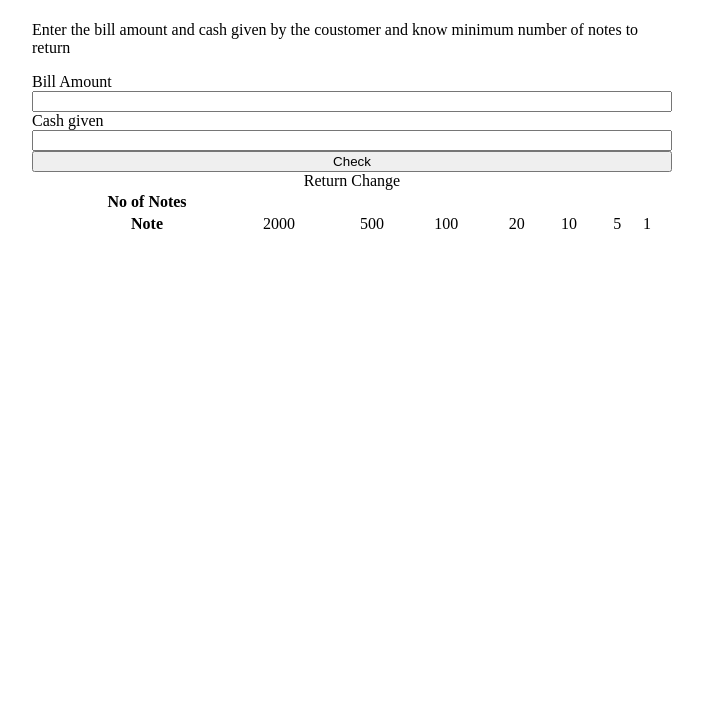
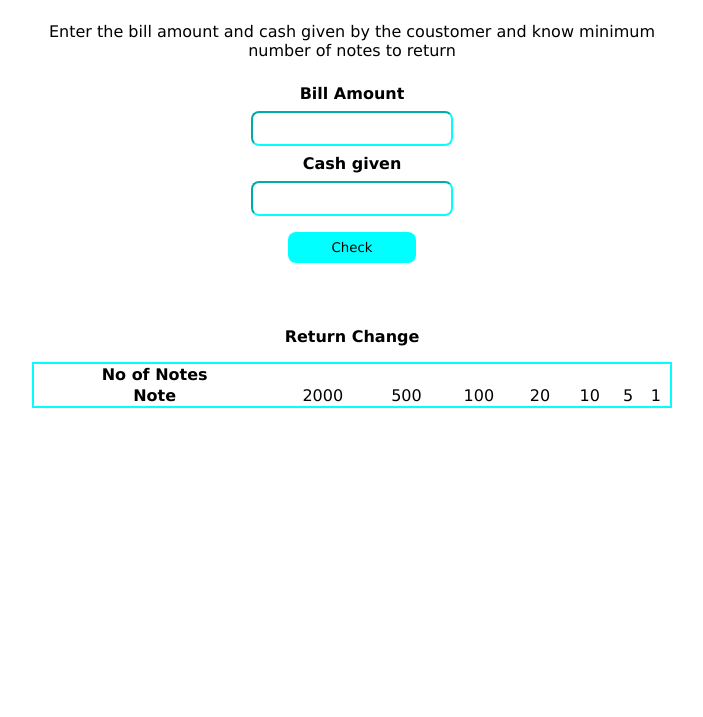
Before and after one commit to rohankr95/Mark-10, a plain HTML site: page index.html in a window 1280 px wide. Shown: the part 83-800 px from the top of the page, without its empty margins (288-991 px from the left). Drawn offline with Linux system fonts and the light colour scheme.

Commit message:
completed mark-10

```diff
--- a/index.html
+++ b/index.html
@@ -16,10 +16,19 @@
         <label for="cash-given">Cash given</label>
         <input id="cash-given" type="text">
         <button id="check-button">Check</button>
+        <p id="error-message"></p>
         <table class="change-table">
             <caption>Return Change</caption>
+            <tbody>
             <tr>
                 <th>No of Notes</th>
+                <td class="notes"></td>
+                <td class="notes"></td>
+                <td class="notes"></td>
+                <td class="notes"></td>
+                <td class="notes"></td>
+                <td class="notes"></td>
+                <td class="notes"></td>
             </tr>
 
             <tr>
@@ -32,6 +41,7 @@
                 <td>5</td>
                 <td>1</td>
             </tr>
+        </tbody>
         </table>
     </div>
     <script src="./index.js"></script>
--- a/index.js
+++ b/index.js
@@ -1,3 +1,40 @@
 const billAmount = document.querySelector("#bill-amount");
 const cashGiven = document.querySelector("#cash-given");
 const checkButton = document.querySelector("#check-button");
+const message = document.querySelector("#error-message");
+const notes = document.querySelectorAll(".notes");
+
+const denominations =[2000,500,100,20,10,5,1];
+
+
+checkButton.addEventListener("click",function(){
+    message.style.display="none";
+    if(billAmount.value>0){
+        if(cashGiven.value >= billAmount.value){
+           const returnAmount = cashGiven.value - billAmount.value;
+            calculateChange(returnAmount);
+
+        }else{
+
+            printErrorMessage("Do you want to wash plates?");
+        }
+
+    }else{
+        printErrorMessage("Bill amount is invalid");
+    }
+});
+
+function calculateChange(returnAmount){
+
+    for(let i=0;i<denominations.length;i++){
+        const noOfNotes = Math.trunc(returnAmount/denominations[i]);
+        returnAmount %= denominations[i];
+        notes[i].innerText=noOfNotes;
+    }
+
+}
+
+function printErrorMessage(textMessage){
+    message.style.display="block";
+    message.innerText = textMessage;
+}
--- a/style.css
+++ b/style.css
@@ -1,4 +1,5 @@
 *{
+    font-family: 'Lucida Sans', 'Lucida Sans Regular', 'Lucida Grande', 'Lucida Sans Unicode', Geneva, Verdana, sans-serif;
 
 }
 
@@ -7,4 +8,71 @@
     flex-direction: column;
     width: 50vw;
     margin: auto;
+    text-align: center;
 }
+
+.heading{
+
+    text-align: center;
+    color: aqua;
+}
+
+.discription{
+
+    text-align: center;
+    font-weight: bolder;
+
+}
+
+label{
+
+    padding: 0.5rem;
+    margin: auto;
+    font-weight: bolder;
+}
+
+#bill-amount{
+    width: 30%;
+    padding: 0.5rem 0.2rem;
+    border-radius: 0.5rem;
+    border-color: aqua;
+    margin: auto;
+
+}
+
+#cash-given{
+    width: 30%;
+    padding: 0.5rem 0.2rem;
+    border-radius: 0.5rem;
+    border-color: aqua;
+    margin: auto;
+}
+
+#check-button{
+    width: 20%;
+    padding: 0.5rem 0.1rem;
+    border: 0.5rem;
+    border-radius: 0.5rem;
+    margin: auto;
+    margin-top: 1rem;
+    margin-bottom: 1rem;
+    background-color: aqua;
+}
+
+caption{
+
+    padding: 1rem;
+    font-weight: bolder;
+
+}
+
+
+
+
+
+table{
+
+    border: 2px solid aqua;
+    border-collapse: collapse;
+
+}
```
